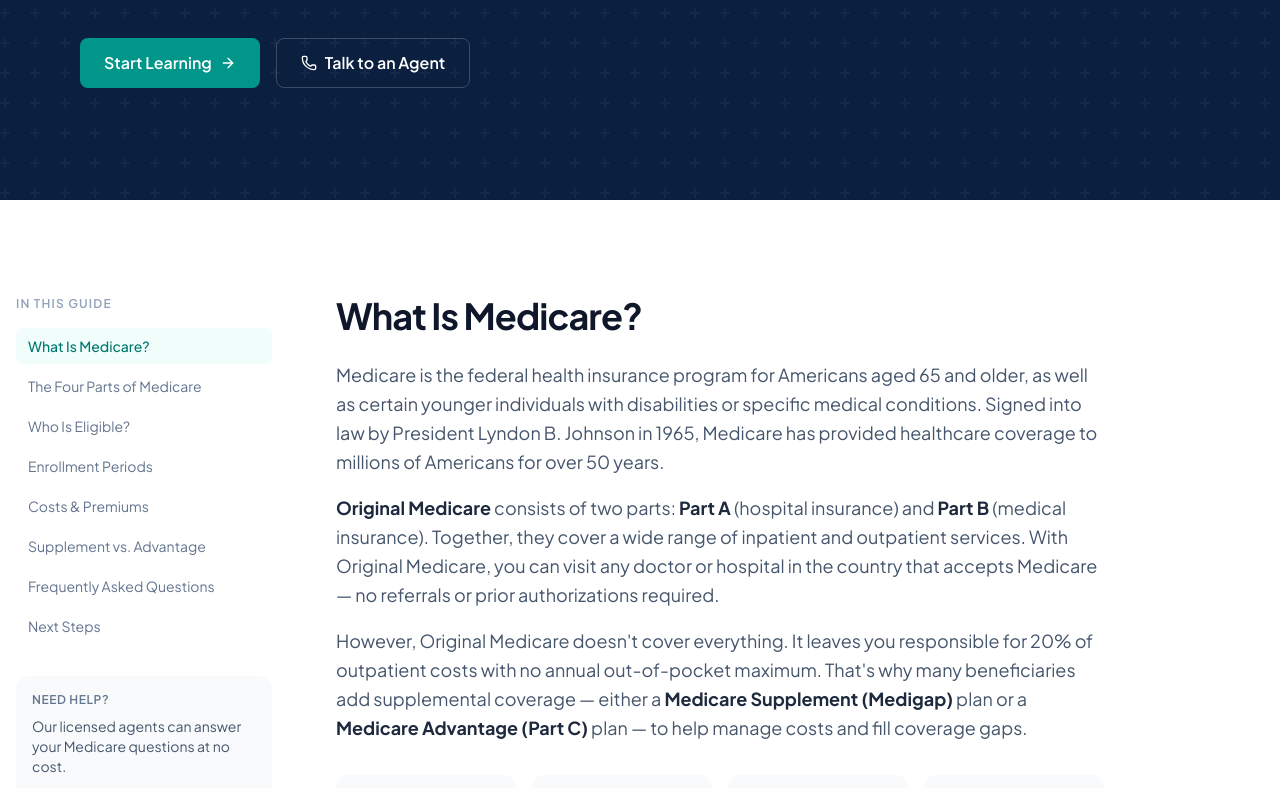
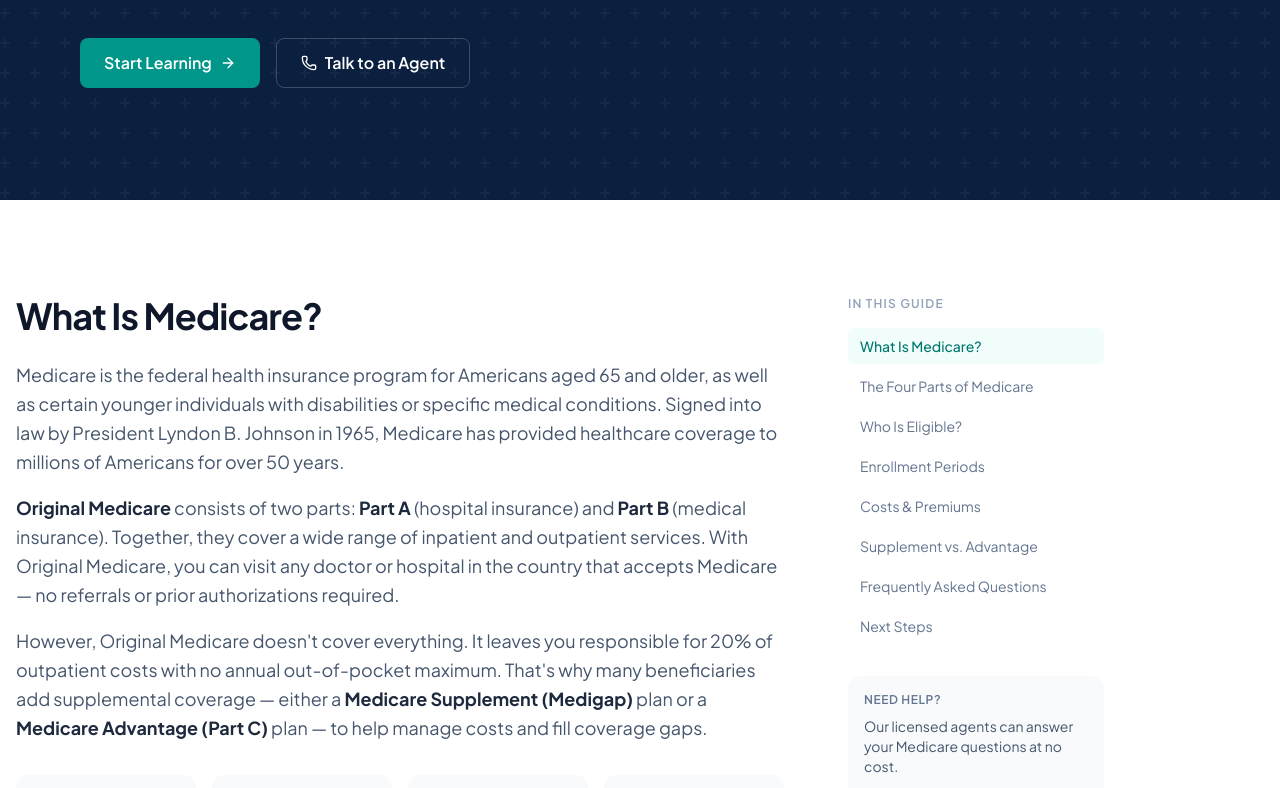
Before and after one commit to cboudreau-eip/medicarefaq-next, a Next.js app: page /medicare-101 in a window 1280 px wide. Shown: the part 630-1418 px from the top of the page. Built offline with nearby package versions, Linux system fonts and the light colour scheme.

Commit message:
Layout: move sidebar to right side on /medicare-101

```diff
--- a/src/app/medicare-101/PageContent.tsx
+++ b/src/app/medicare-101/PageContent.tsx
@@ -350,8 +350,8 @@ export default function Medicare101() {  const [activeSection, setActiveSection]
         {/* Content with Sidebar */}
         <div className="max-w-7xl mx-auto px-4 py-16 lg:py-24">
           <div className="flex gap-12 lg:gap-16">
-            {/* Sticky Table of Contents — Desktop */}
-            <aside className="hidden xl:block w-64 shrink-0">
+            {/* Sticky Table of Contents — Desktop (right side) */}
+            <aside className="hidden xl:block w-64 shrink-0 order-last">
               <nav className="sticky top-40">
                 <h3 className="text-xs font-semibold tracking-widest text-slate-400 uppercase mb-4">
                   In This Guide
@@ -393,7 +393,7 @@ export default function Medicare101() {  const [activeSection, setActiveSection]
             </aside>
 
             {/* Main Content */}
-            <div className="flex-1 min-w-0 max-w-3xl">
+            <div className="flex-1 min-w-0 max-w-3xl order-first">
               {/* Section: What Is Medicare? */}
               <section id="what-is-medicare" className="mb-20">
                 <motion.div
```
